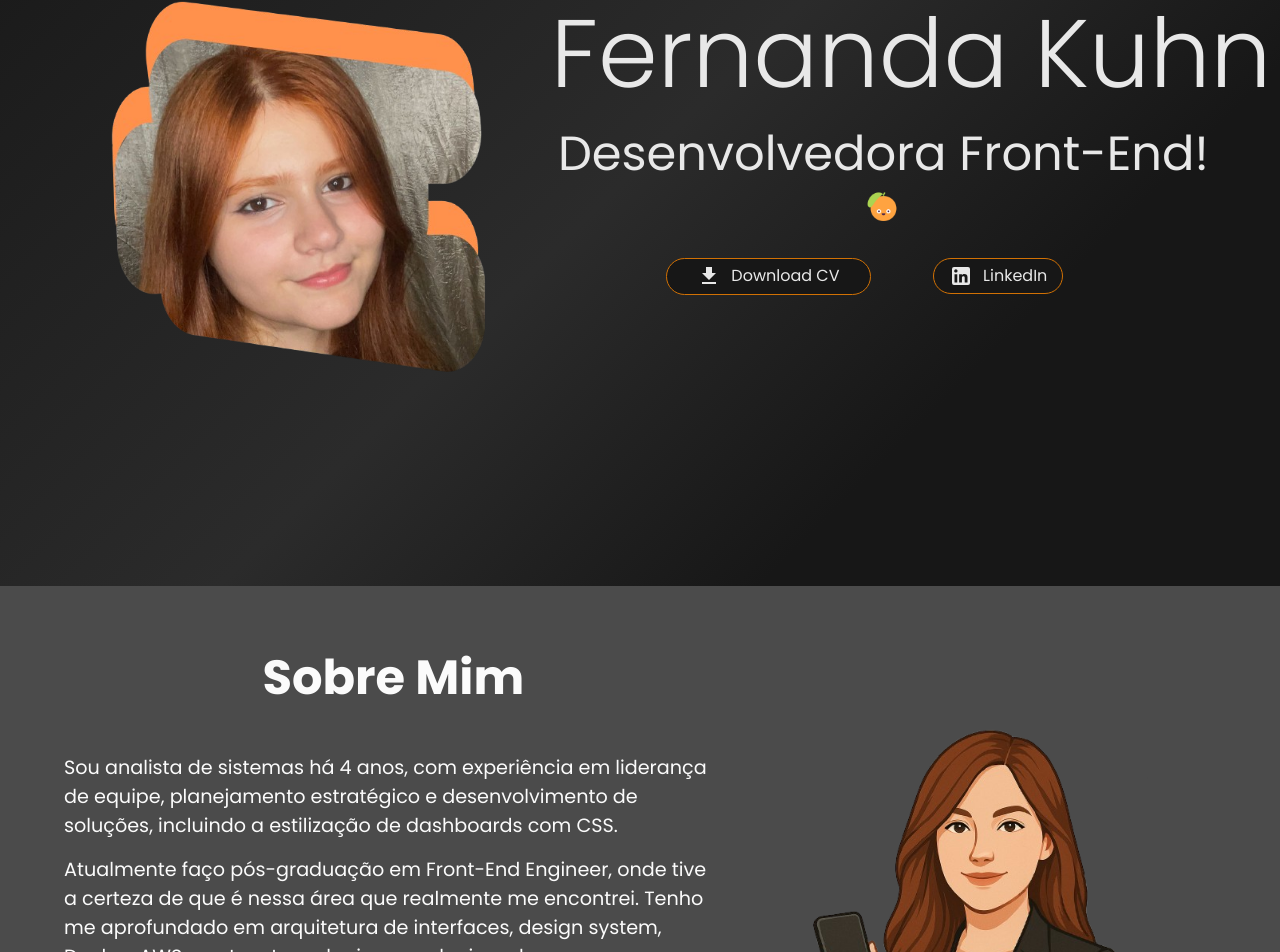
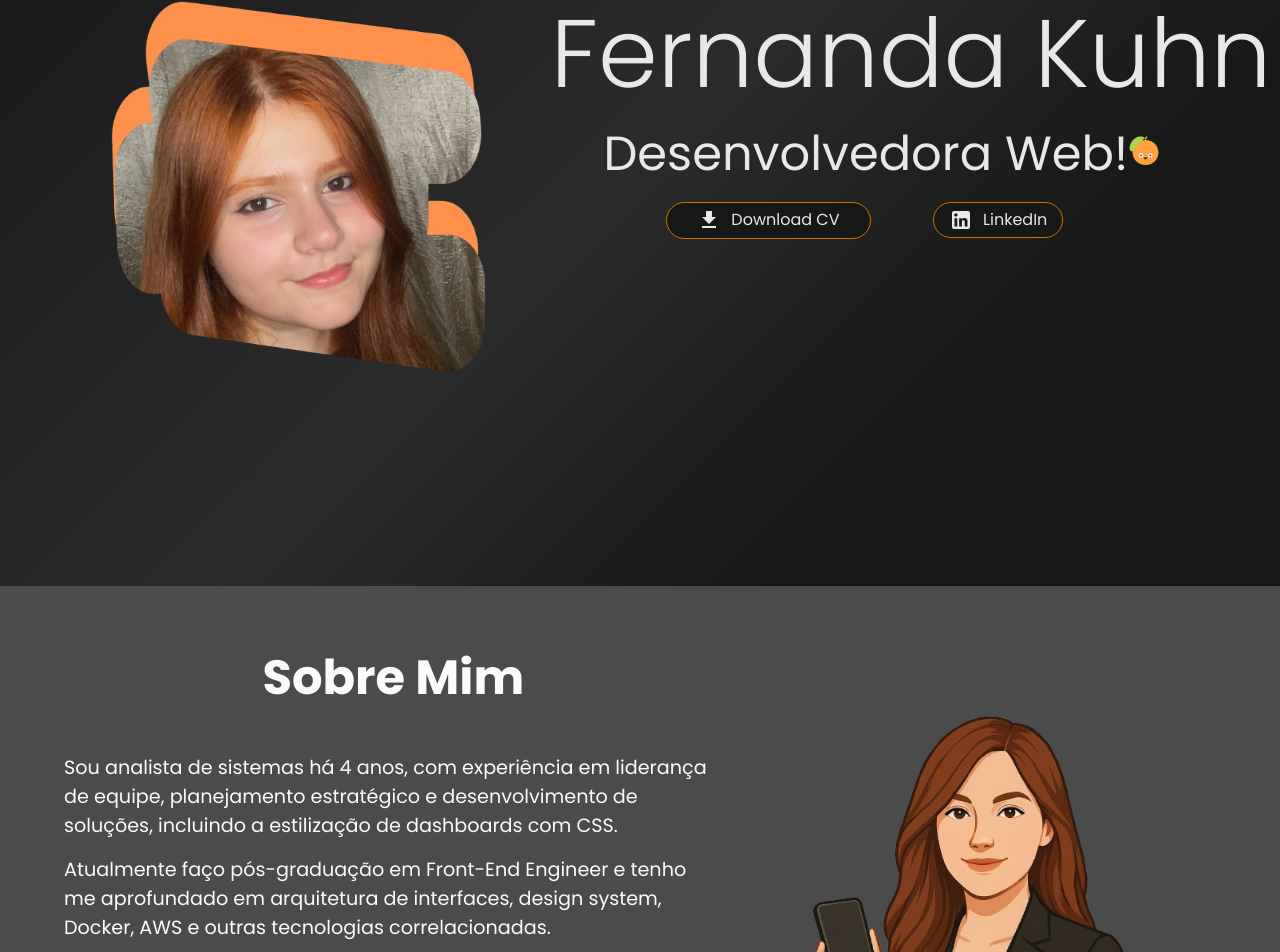
Before and after one commit to FernandaKuhn/Portfolio, a React (Vite) app: page / in a window 1280 px wide. Shown: the part 214-1166 px from the top of the page. Built offline with nearby package versions, Linux system fonts and the light colour scheme.

Commit message:
feat/text-about-me

```diff
--- a/src/pages/Home/sections/aboutme/AboutMe.tsx
+++ b/src/pages/Home/sections/aboutme/AboutMe.tsx
@@ -37,7 +37,7 @@ const AboutMe = () => {
                             Sou analista de sistemas há 4 anos, com experiência em liderança de equipe, planejamento estratégico e desenvolvimento de soluções, incluindo a estilização de dashboards com CSS.
                         </Typography>
                         <Typography mt={2} fontSize="1.2rem">
-                            Atualmente faço pós-graduação em Front-End Engineer, onde tive a certeza de que é nessa área que realmente me encontrei. Tenho me aprofundado em arquitetura de interfaces, design system, Docker, AWS e outras tecnologias correlacionadas.
+                            Atualmente faço pós-graduação em Front-End Engineer e tenho me aprofundado em arquitetura de interfaces, design system, Docker, AWS e outras tecnologias correlacionadas.
                         </Typography>
 
                         <Typography mt={2} fontSize="1.2rem">
--- a/src/pages/Home/sections/hero/Hero.tsx
+++ b/src/pages/Home/sections/hero/Hero.tsx
@@ -46,7 +46,7 @@ const Hero = () => {
                 color="secondary" variant="h1" textAlign="center" pb={2} sx={{ whiteSpace: "nowrap" }}>
                 Fernanda Kuhn
               </Typography>
-              <Typography color="secondary" variant="h3" textAlign="center">Desenvolvedora Front-End!<img src={orange} height={35} /> </Typography>
+              <Typography color="secondary" variant="h3" textAlign="center">Desenvolvedora Web!<img src={orange} height={35} /> </Typography>
               <Grid container display="flex" justifyContent="center" spacing={3} >
                 <Grid item xs={12} md={4} display="flex" justifyContent="center">
 
```
